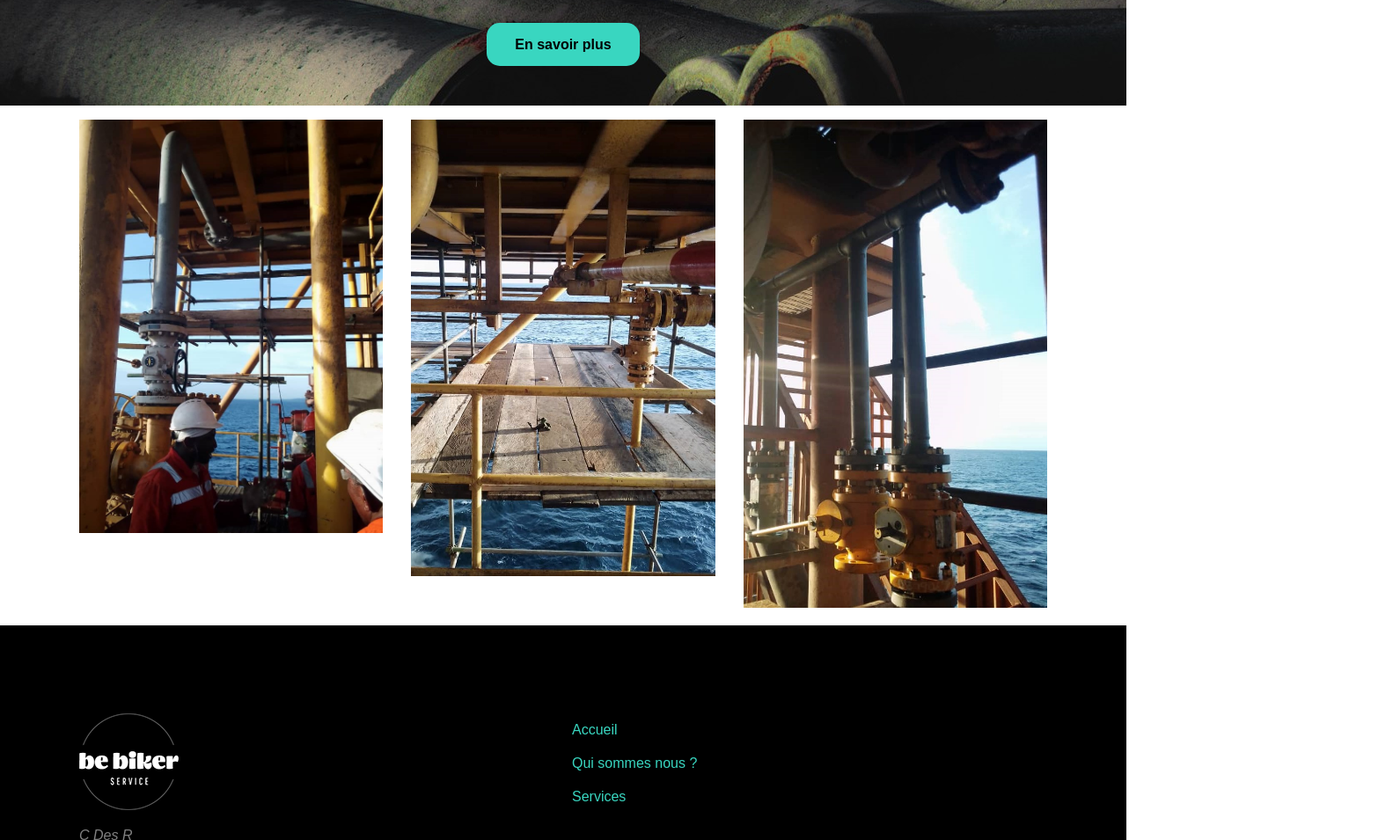
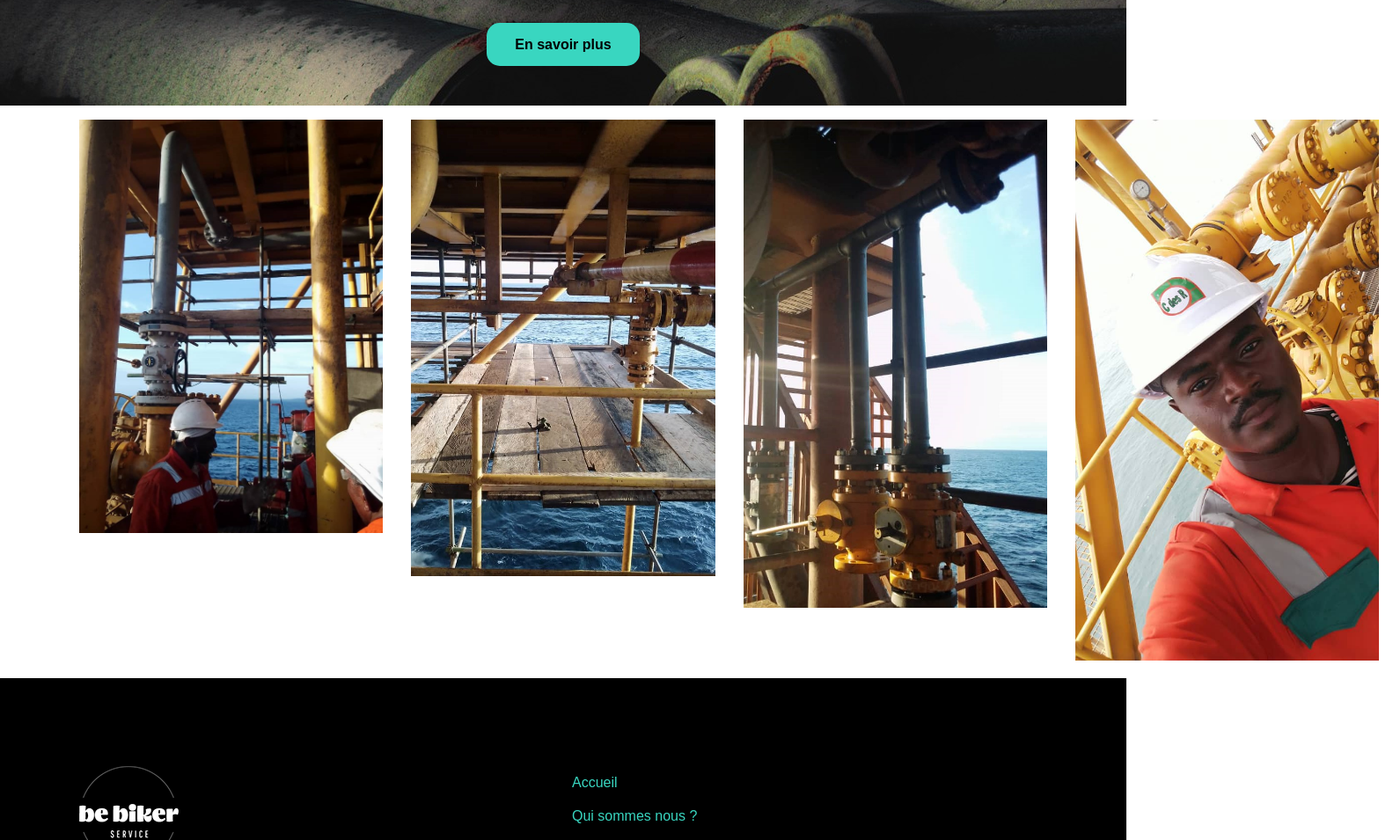
Before and after one commit to Dymoro89/CDN, a plain HTML site: page index.html in a window 1280 px wide. Shown: the part 2420-3375 px from the top of the page at 88% size, 1583 px wide, since content can reach past the window. Drawn offline with Linux system fonts and the light colour scheme; a web font is replaced by a local one.

Commit message:
Add files via upload

```diff
--- a/index.html
+++ b/index.html
@@ -111,6 +111,7 @@
           <div class="grid__item grid__item--1-3"><div><img class = "alternate__image" src ="home/home-05.jpg" alt="Image d'une lampe avec inscription Thank You sur un mur"></div></div>
           <div class="grid__item grid__item--1-3"><div><img class = "alternate__image" src ="home/home-06.jpg" alt="Image d'une personne debout à côté de la selle de son vélo"></div></div>
           <div class="grid__item grid__item--1-3"><div><img class = "alternate__image" src ="home/home-07.jpg" alt="Image de l'arrière d'un vélo (selle et roue arrière)"></div></div>
+          <div class="grid__item grid__item--1-3"><div><img class = "alternate__image" src ="home/home-08.jpg" alt="Image de l'arrière d'un vélo (selle et roue arrière)"></div></div>
           <!-- ... -->
         </div>
         </div>
```
